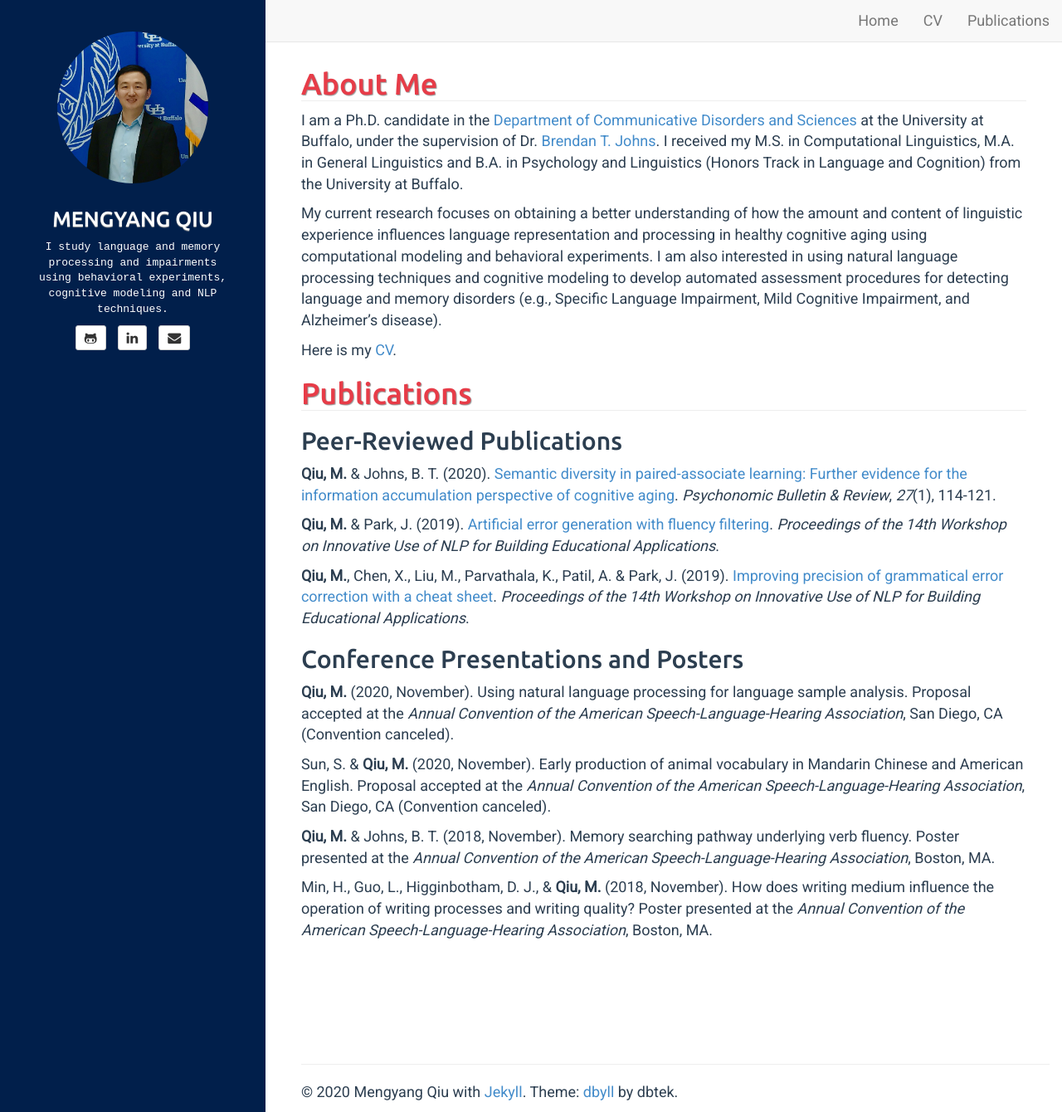
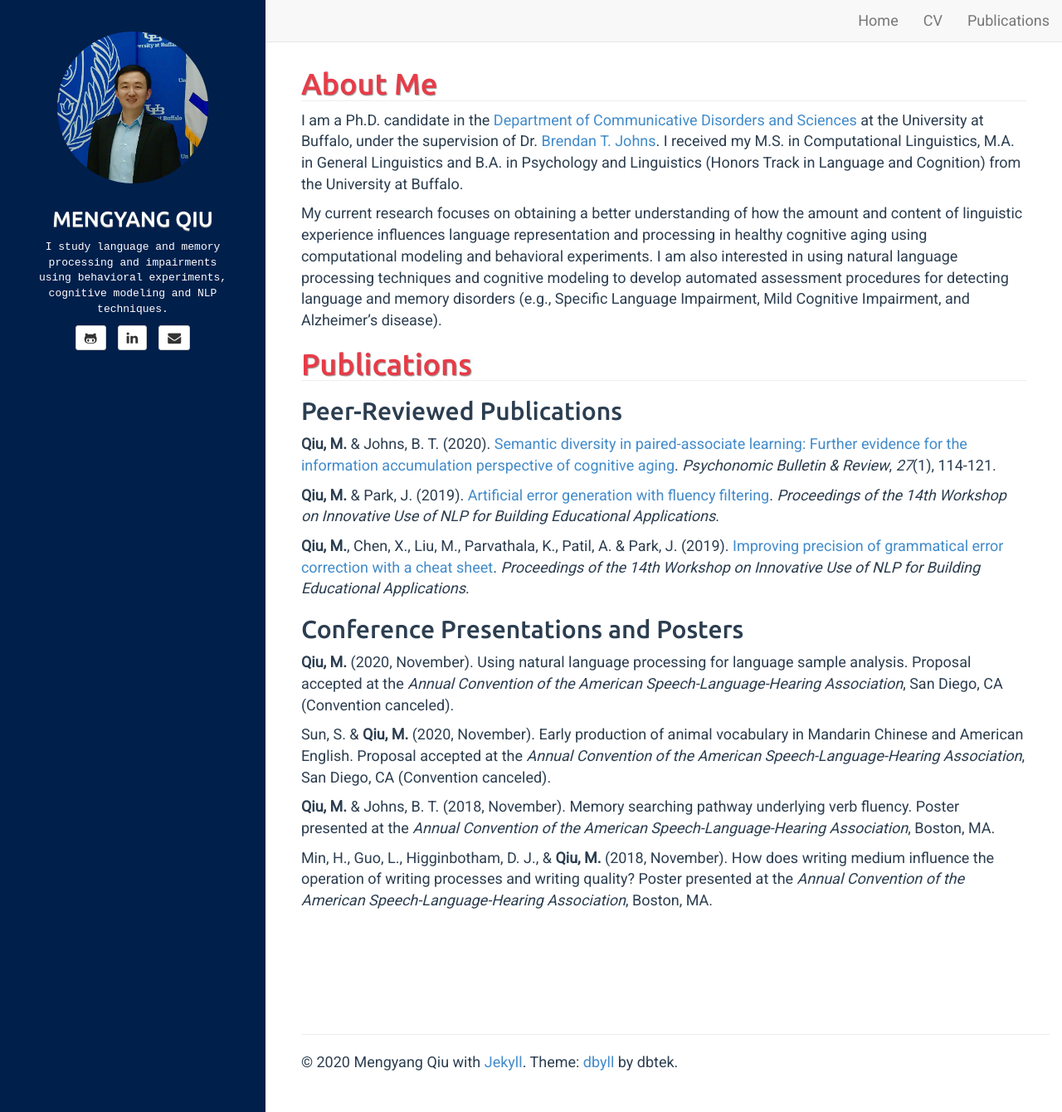
Before and after one commit to mengyangq/mengyangq.github.io, a Jekyll site: the page built from index.html, in a window 1280 px wide and 1340 px high. Shown: the whole window at 83% size. Built offline with Jekyll 4.4.1, drawn with Linux system fonts in a browser that asks for light colours; the list of posts is cut into pages by our own code.

Commit message:
Update me.md

```diff
--- a/_includes/me.md
+++ b/_includes/me.md
@@ -3,5 +3,3 @@
 I am a Ph.D. candidate in the [Department of Communicative Disorders and Sciences](http://arts-sciences.buffalo.edu/cds.html)  at the University at Buffalo, under the supervision of Dr. [Brendan T. Johns](http://btjohns.com). I received my M.S. in Computational Linguistics, M.A. in General Linguistics and B.A. in Psychology and Linguistics (Honors Track in Language and Cognition) from the University at Buffalo.
 
 My current research focuses on obtaining a better understanding of how the amount and content of linguistic experience influences language representation and processing in healthy cognitive aging using computational modeling and behavioral experiments. I am also interested in using natural language processing techniques and cognitive modeling to develop automated assessment procedures for detecting language and memory disorders (e.g., Specific Language Impairment, Mild Cognitive Impairment, and Alzheimer’s disease).
-
-Here is my [CV](../pub/CV_Mengyang.pdf).
```
